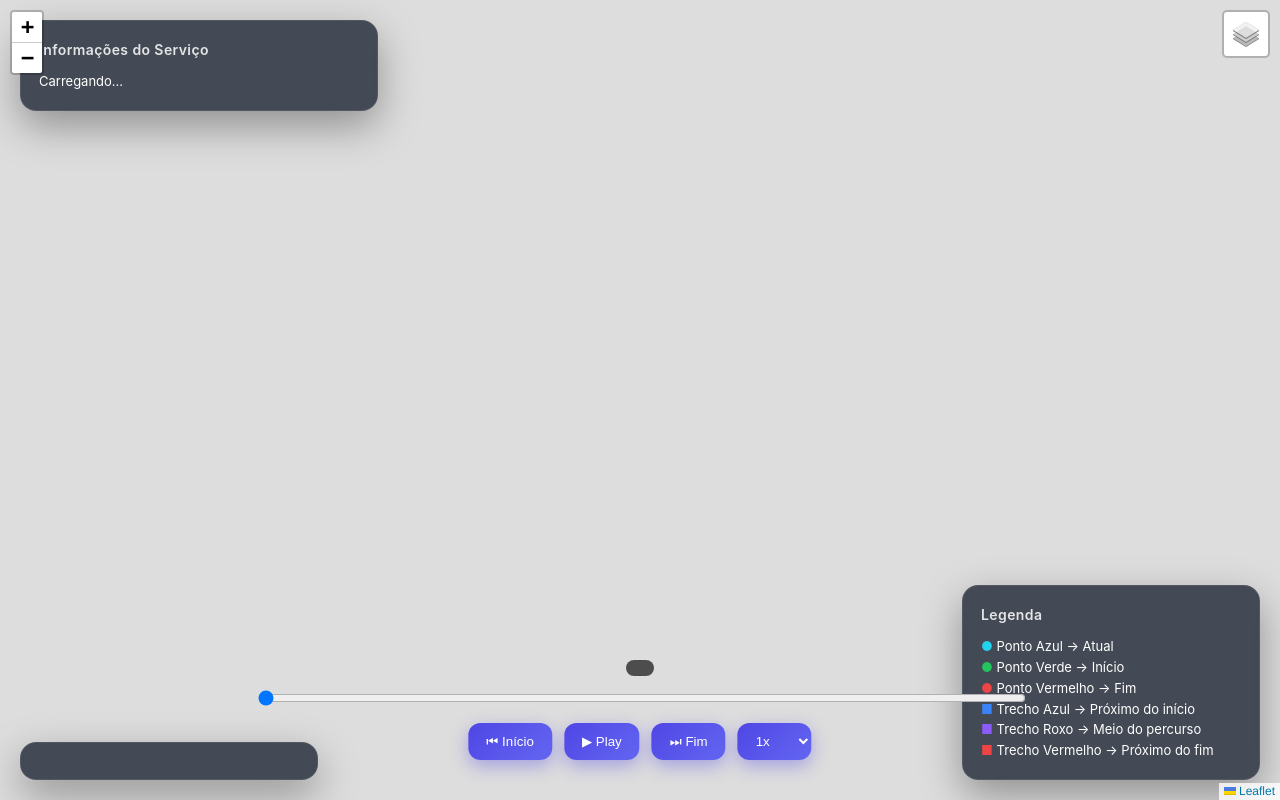
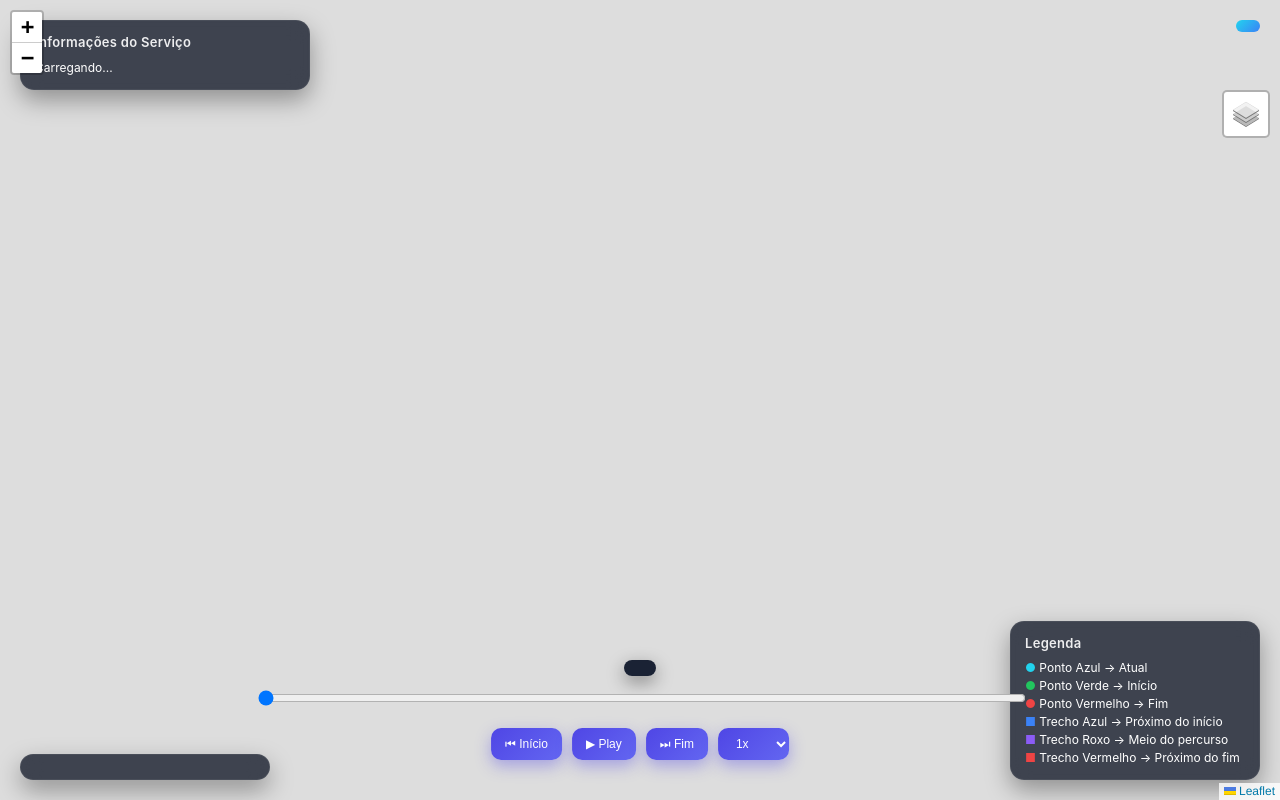
Before and after one commit to brfconsulting/brf-mobile-ledwave-field-service-tracking, a plain HTML site: page index.html in a window 1280 px wide. Drawn offline with nearby package versions, Linux system fonts and the light colour scheme.

Commit message:
fix: better css

```diff
--- a/index.html
+++ b/index.html
@@ -19,37 +19,49 @@
 
 #map { height:100%; width:100%; }
 
-/* ===== CARD BASE (GLASS) ===== */
+/* ===== CARD BASE ===== */
 .card {
   position:absolute;
-  background:rgba(17,24,39,0.75);
-  backdrop-filter:blur(14px);
-  -webkit-backdrop-filter:blur(14px);
-  border:1px solid rgba(255,255,255,0.08);
+  background:rgba(17,24,39,0.78);
+  backdrop-filter:blur(10px);
+  -webkit-backdrop-filter:blur(10px);
+  border:1px solid rgba(255,255,255,0.06);
   color:white;
-  padding:18px;
-  border-radius:16px;
-  box-shadow:0 15px 40px rgba(0,0,0,0.35);
+  padding:12px 14px;
+  border-radius:14px;
+  box-shadow:0 10px 25px rgba(0,0,0,0.35);
   z-index:999;
-  font-size:13px;
-  line-height:1.6;
-  transition:all 0.2s ease;
+  font-size:12px;
+  line-height:1.5;
+  max-width:260px;
 }
 
 .card h3 {
-  margin:0 0 10px 0;
-  font-size:14px;
+  margin:0 0 6px 0;
+  font-size:13px;
   font-weight:600;
-  letter-spacing:0.4px;
-  opacity:0.85;
+  letter-spacing:0.3px;
+  opacity:0.9;
 }
 
 /* POSIÇÕES */
-#servicePanel { top:20px; left:20px; width:320px; }
+#servicePanel {
+  top:20px;
+  left:20px;
+  width:260px;
+}
 
-#infoPanel { bottom:20px; left:20px; width:260px; }
+#infoPanel {
+  bottom:20px;
+  left:20px;
+  width:220px;
+}
 
-.legend { bottom:20px; right:20px; width:260px; }
+.legend {
+  bottom:20px;
+  right:20px;
+  width:220px;
+}
 
 /* TOP RIGHT CONTROLS */
 .top-controls {
@@ -57,17 +69,21 @@
   top:20px;
   right:20px;
   display:flex;
-  gap:12px;
+  gap:10px;
   align-items:center;
   z-index:999;
+}
+
+.leaflet-top.leaflet-right {
+  top:80px !important;
 }
 
 /* BADGE */
 .badge {
   background:linear-gradient(135deg,#22d3ee,#3b82f6);
-  padding:8px 14px;
-  border-radius:20px;
-  font-size:12px;
+  padding:6px 12px;
+  border-radius:18px;
+  font-size:11px;
   font-weight:600;
   color:white;
 }
@@ -83,14 +99,17 @@
   text-align:center;
 }
 
+/* CONTRASTE MELHORADO */
 #currentTime {
   margin-bottom:8px;
-  background:rgba(0,0,0,0.65);
-  padding:8px 14px;
-  border-radius:12px;
+  background:rgba(15,23,42,0.95);
+  color:#ffffff;
+  padding:8px 16px;
+  border-radius:14px;
   font-size:13px;
   font-weight:500;
   display:inline-block;
+  box-shadow:0 6px 18px rgba(0,0,0,0.4);
 }
 
 /* CONTROLES */
@@ -101,34 +120,42 @@
   transform:translateX(-50%);
   z-index:999;
   display:flex;
-  gap:12px;
+  gap:10px;
   flex-wrap:wrap;
   justify-content:center;
 }
 
-/* BOTÕES MODERNOS */
+/* BOTÕES */
 button, select {
   background:linear-gradient(135deg,#4f46e5,#6366f1);
   color:white;
   border:none;
-  padding:10px 18px;
-  border-radius:12px;
+  padding:8px 14px;
+  border-radius:10px;
   cursor:pointer;
   font-weight:500;
   display:flex;
   align-items:center;
   gap:6px;
   transition:all 0.2s ease;
-  box-shadow:0 6px 18px rgba(79,70,229,0.4);
+  box-shadow:0 6px 16px rgba(79,70,229,0.4);
+  font-size:12px;
 }
 
 button:hover {
   transform:translateY(-2px);
-  box-shadow:0 10px 25px rgba(79,70,229,0.6);
+  box-shadow:0 8px 22px rgba(79,70,229,0.6);
 }
 
+/* SELECT COM CONTRASTE CORRETO */
 select {
-  padding:10px 14px;
+  background:linear-gradient(135deg,#4f46e5,#6366f1);
+  color:white;
+}
+
+select option {
+  background:#1f2937;
+  color:white;
 }
 </style>
 </head>
@@ -136,16 +163,16 @@
 
 <div id="map"></div>
 
-<!-- SERVICE INFO (SUPERIOR ESQUERDO) -->
+<!-- SERVICE INFO -->
 <div id="servicePanel" class="card">
   <h3>Informações do Serviço</h3>
   Carregando...
 </div>
 
-<!-- RESUMO (INFERIOR ESQUERDO) -->
+<!-- RESUMO -->
 <div id="infoPanel" class="card"></div>
 
-<!-- LEGENDA (INFERIOR DIREITO) -->
+<!-- LEGENDA -->
 <div class="card legend">
   <h3>Legenda</h3>
   <div><span style="color:#22d3ee;">●</span> Ponto Azul → Atual</div>
@@ -156,7 +183,7 @@
   <div><span style="color:#ef4444;">■</span> Trecho Vermelho → Próximo do fim</div>
 </div>
 
-<!-- TOP RIGHT (ZOOM + TEMA + BADGE) -->
+<!-- TOP RIGHT -->
 <div class="top-controls">
   <div class="badge" id="envBadge"></div>
 </div>
```
